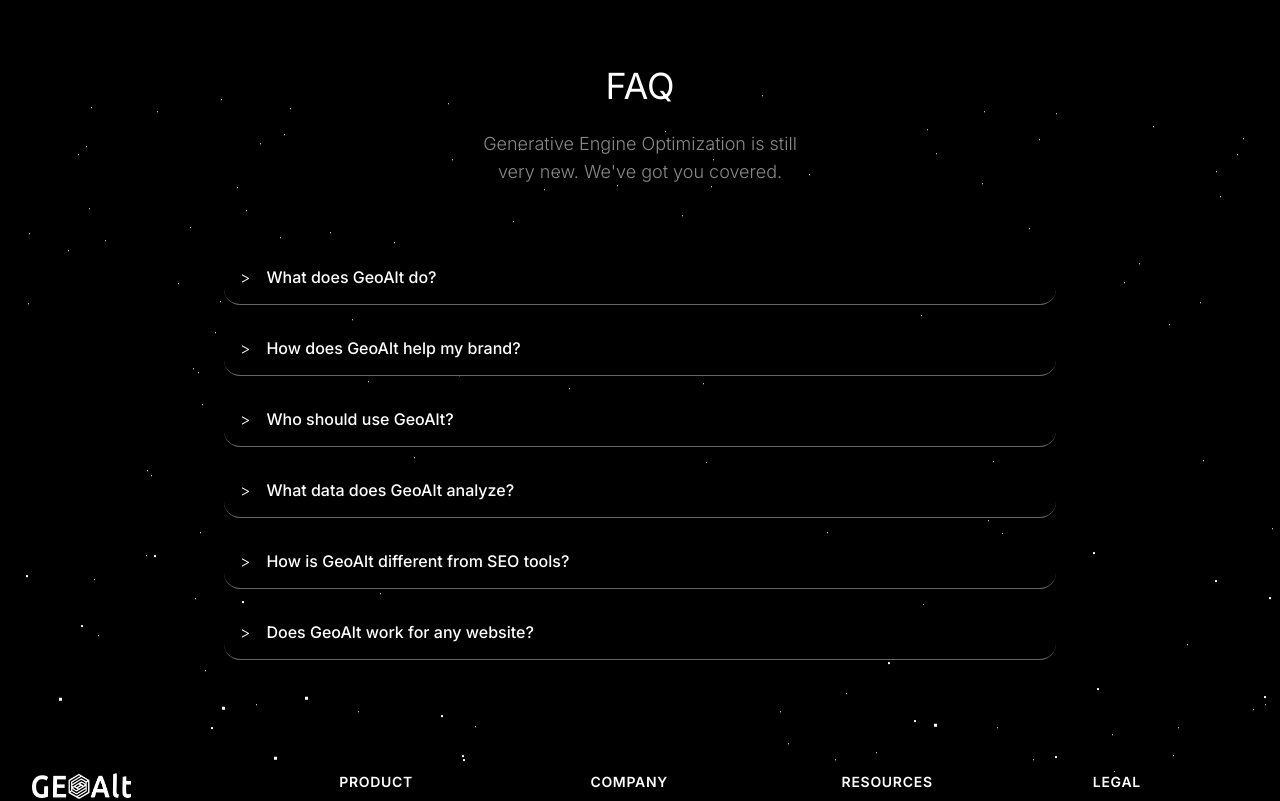
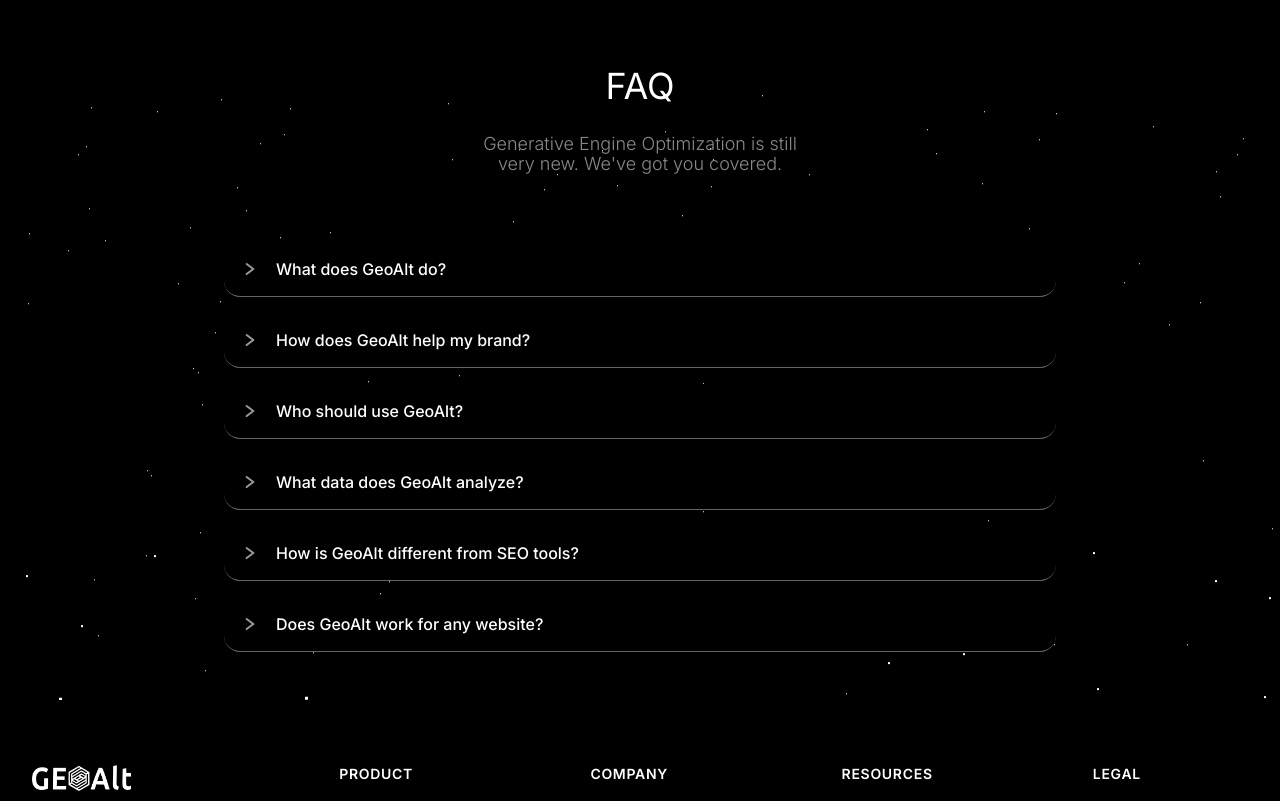
Before and after one commit to geoalt43/geoalt-website, a Next.js app: page / in a window 1280 px wide. Shown: the part 7020-7821 px from the top of the page. Built offline with nearby package versions, Linux system fonts and the light colour scheme; no server answers.

Commit message:
basic-changes

```diff
--- a/src/components/homepage/faq-section.tsx
+++ b/src/components/homepage/faq-section.tsx
@@ -45,8 +45,8 @@
         className="w-full pl-3 sm:pl-4 md:pl-4 pr-5 sm:pr-7 md:pr-7 py-2.5 sm:py-3.5 md:py-3.5 text-left flex items-start sm:items-center md:items-center gap-2 sm:gap-4 md:gap-4 cursor-pointer"
         onClick={onToggle}
       >
-        <motion.span
-          className="text-white text-sm sm:text-base md:text-base font-light inline-block flex-shrink-0 mt-0.5 sm:mt-0 md:mt-0"
+        <motion.svg
+          className="text-white/60 w-4 h-4 sm:w-5 sm:h-5 md:w-5 md:h-5 flex-shrink-0 mt-0.5 sm:mt-0 md:mt-0"
           initial={{ scale: 0.8, opacity: 0 }}
           animate={{
             scale: 1,
@@ -54,9 +54,15 @@
             rotate: isOpen ? 90 : 0,
           }}
           transition={{ duration: 0.2, ease: 'easeOut' }}
+          viewBox="0 0 24 24"
+          fill="none"
+          stroke="currentColor"
+          strokeWidth="2.5"
+          strokeLinecap="round"
+          strokeLinejoin="round"
         >
-          &gt;
-        </motion.span>
+          <path d="M8 6l8 6-8 6" />
+        </motion.svg>
         <span className="font-medium text-white text-xs sm:text-sm md:text-sm lg:text-base leading-relaxed flex-1 text-left">{faq.question}</span>
       </motion.button>
       <AnimatePresence initial={false}>
@@ -177,7 +183,7 @@
           className="text-center mb-8 sm:mb-12 md:mb-14 lg:mb-16"
         >
           <h2 className="text-lg sm:text-2xl md:text-3xl lg:text-4xl font-light sm:font-normal md:font-normal text-white mb-2 sm:mb-6 md:mb-6 px-2 sm:px-0 md:px-0">FAQ</h2>
-          <p className={`text-sm sm:text-lg md:text-lg ${colorClasses.textMuted} font-light px-4 sm:px-0 md:px-0 pt-0`}>Generative Engine Optimization is still<br />very new. We&apos;ve got you covered.</p>
+          <p className={`text-sm sm:text-lg md:text-lg ${colorClasses.textMuted} font-light px-4 sm:px-0 md:px-0 pt-0`}>Generative Engine Optimization is still<br className="leading-none" /><span className="block -mt-2">very new. We&apos;ve got you covered.</span></p>
         </motion.div>
 
         <motion.div
--- a/src/components/layout/footer.tsx
+++ b/src/components/layout/footer.tsx
@@ -1,5 +1,6 @@
 'use client'
 
+import React from 'react'
 import Link from 'next/link'
 import Image from 'next/image'
 
@@ -17,7 +18,7 @@
 
 export function Footer() {
   return (
-    <footer className="bg-black w-full text-white flex flex-col" style={{ visibility: 'visible', display: 'block', position: 'relative', zIndex: 10, minHeight: '200px' }}>
+    <footer className="bg-black w-full text-white flex flex-col visible block relative z-10 min-h-[200px]">
       <div className="max-w-7xl mx-auto px-4 sm:px-6 md:px-8 pt-0 pb-8 sm:pb-12 md:pb-16 mt-16 sm:mt-20 md:mt-24 lg:mt-32 xl:mt-[8vh] 2xl:mt-[10vh]">
         <div className="grid grid-cols-2 md:grid-cols-3 lg:grid-cols-5 gap-5 sm:gap-6 md:gap-8 lg:gap-10">
           {/* Brand */}
```
